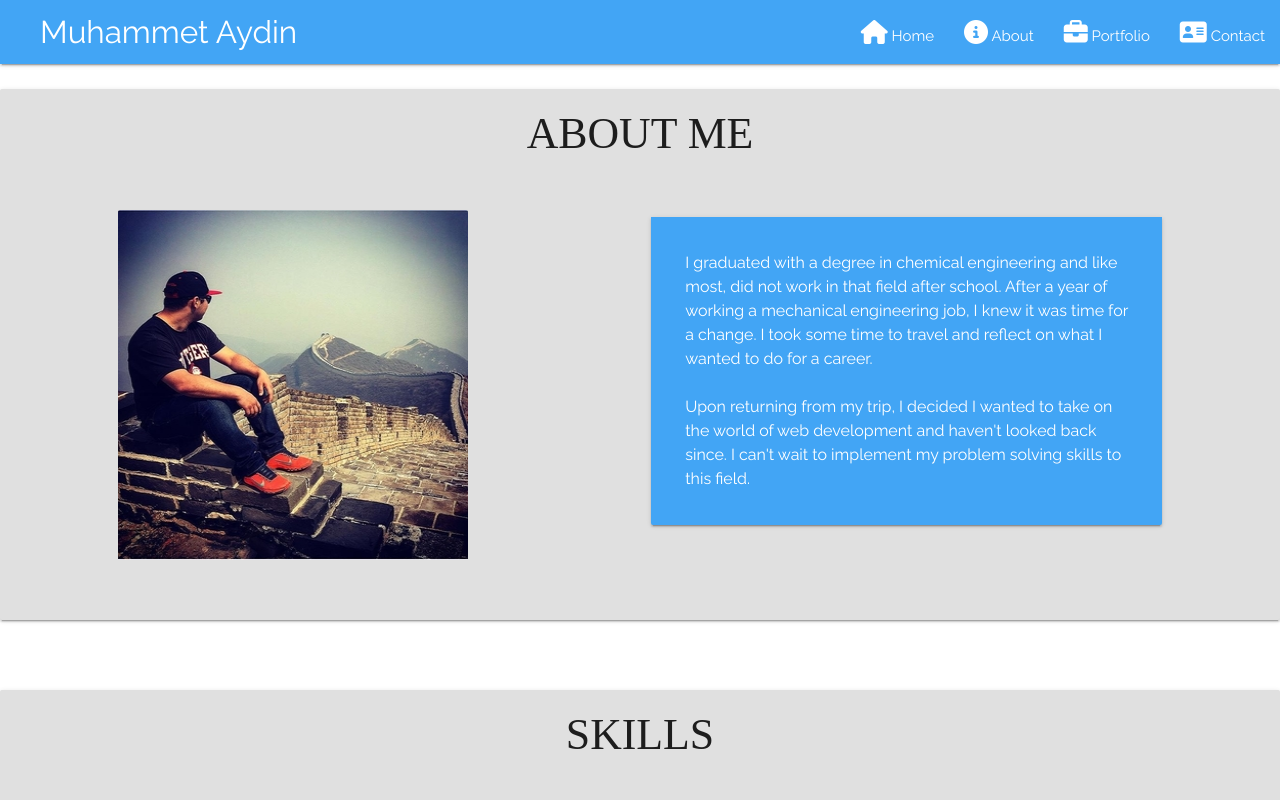
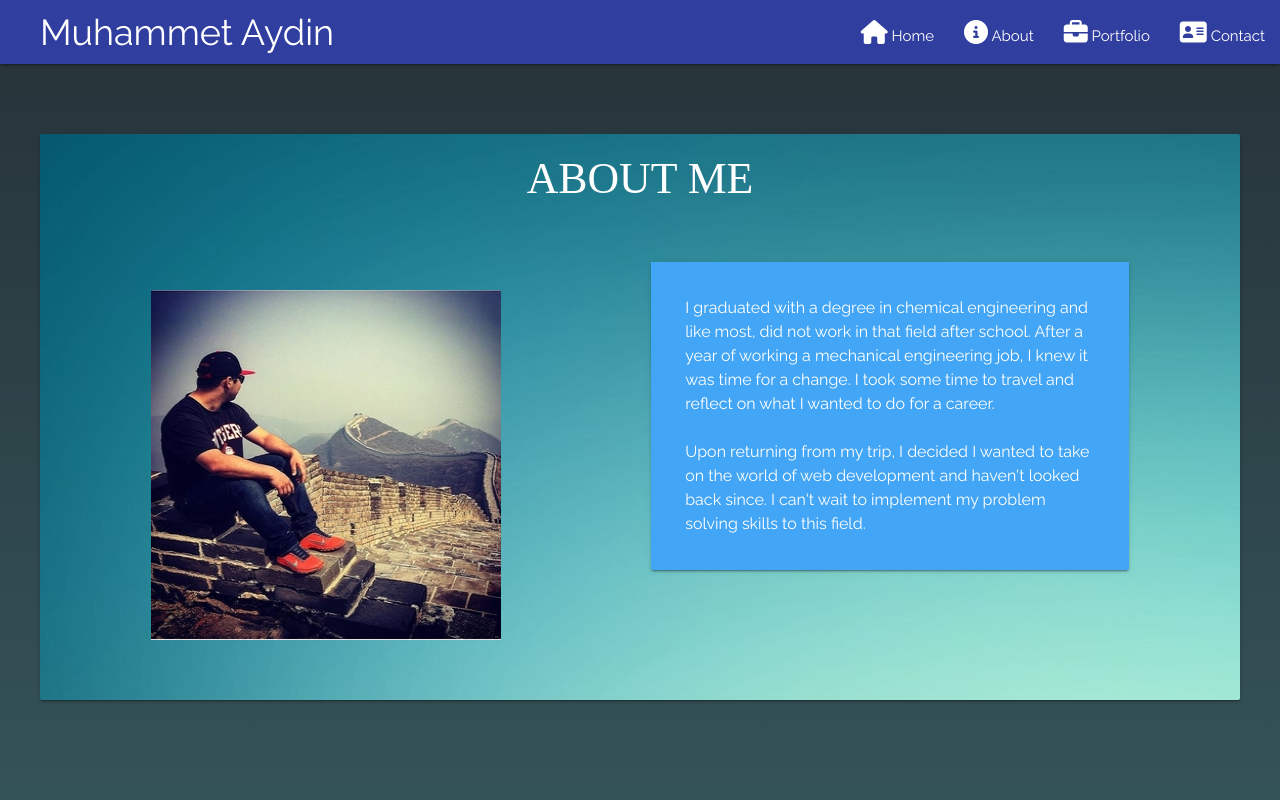
Before and after one commit to muhammeta7/Portolio_Latest, a website: page index.html in a window 1280 px wide. Shown: the top 800 px of the page. Drawn offline with nearby package versions, Linux system fonts and the light colour scheme; a web font is replaced by a local one.

Commit message:
navbar and backgrounds set

```diff
--- a/index.html
+++ b/index.html
@@ -19,7 +19,7 @@
 
   <div class="navbar-fixed">
     <nav>
-      <div class="nav-wrapper blue lighten-1">
+      <div class="nav-wrapper indigo darken-2">
         <a href="/" class="brand-logo">Muhammet Aydin</a>
         <a href="" data-activates="mobile-demo" class="button-collapse"><i class="material-icons">menu</i></a>
         <ul class="right hide-on-med-and-down">
@@ -340,7 +340,7 @@
   </section>
 
 
-  <footer class="page-footer blue lighten-1">
+  <footer class="page-footer indigo darken-2">
     <div class="footer-copyright">
       © 2016 Muhammet Aydin
     </div>
--- a/public/assets/css/styles.css
+++ b/public/assets/css/styles.css
@@ -1,8 +1,13 @@
 
 /*Navbar*/
+nav {
+
+}
+
 .navbar-fixed .brand-logo {
   padding-left: 40px;
   font-family: 'Raleway', sans-serif;
+  font-size: 36px;
 }
 
 nav ul a {
@@ -19,6 +24,7 @@ nav ul a {
 /*Headings for Each Section*/
 section {
   padding-bottom: 30px;
+  color: white;
 }
 
 .sections {
@@ -34,7 +40,21 @@ section {
     margin-right: auto;
     margin-bottom: 20px;
 }
+
+
+/* Cards */
+.card {
+  margin: 40px;
+  background-image: url("../images/background.jpg");
+}
+
+
+
 /*About Me Section*/
+#about, .card {
+  margin-top: 35px;
+}
+
 .card .card-image1 img {
   display: block;
   border-radius: 2px 2px 0 0;
@@ -73,6 +93,13 @@ section {
     display: flex;
     min-height: 100vh;
     flex-direction: column;
+    /* Permalink - use to edit and share this gradient: http://colorzilla.com/gradient-editor/#263238+0,58a9ad+100 */
+    background: #263238; /* Old browsers */
+    background: -moz-linear-gradient(top,  #263238 0%, #58a9ad 100%); /* FF3.6-15 */
+    background: -webkit-linear-gradient(top,  #263238 0%,#58a9ad 100%); /* Chrome10-25,Safari5.1-6 */
+    background: linear-gradient(to bottom,  #263238 0%,#58a9ad 100%); /* W3C, IE10+, FF16+, Chrome26+, Opera12+, Safari7+ */
+    filter: progid:DXImageTransform.Microsoft.gradient( startColorstr='#263238', endColorstr='#58a9ad',GradientType=0 ); /* IE6-9 */
+
   }
 
   main {
```
Also changed, not shown: public/assets/images/background.jpg (added), public/assets/images/cards.jpg (added).
